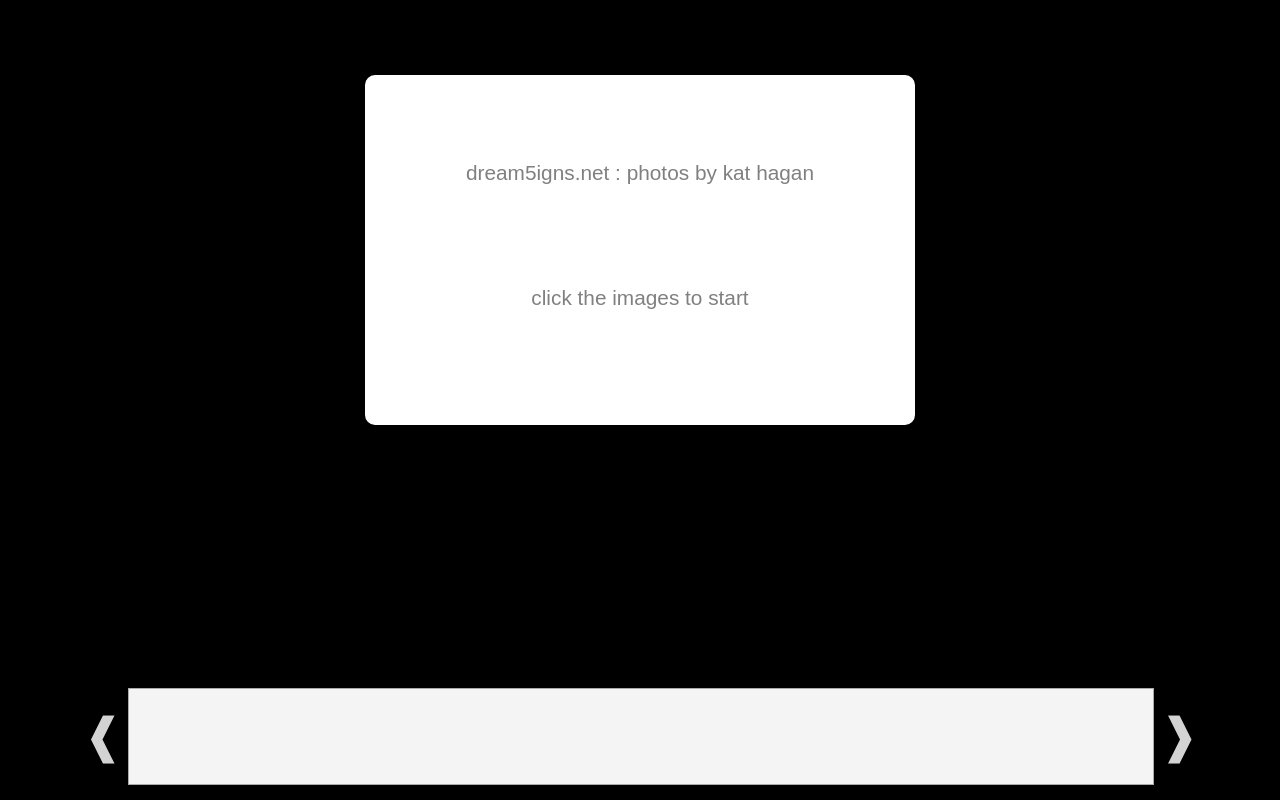
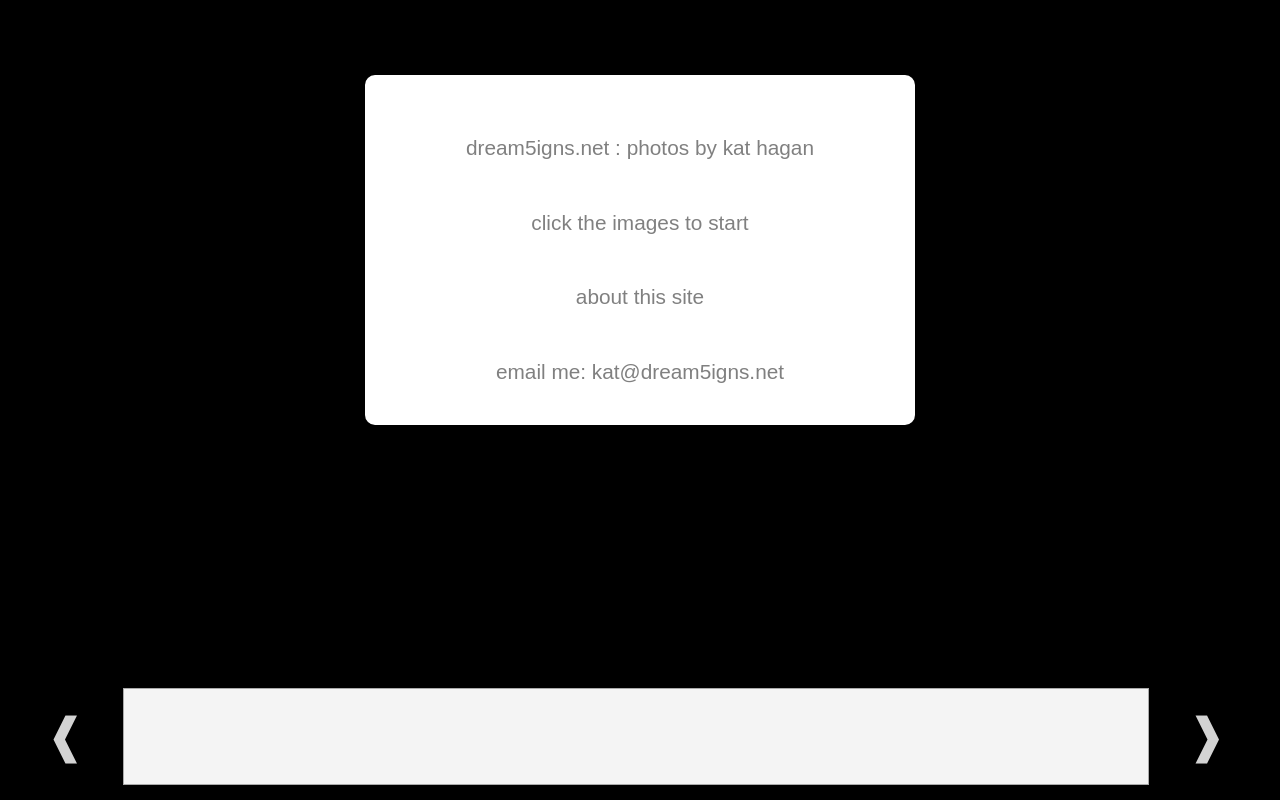
Before and after one commit to codebykat/dream5igns, a Django app: template gallery/templates/index.html in a window 1280 px wide. Run offline with Django 3.2, Linux system fonts and the light colour scheme; the template is opened without the code that fills it, so the values that code supplies are empty.

Commit message:
added description, link to Flickr

```diff
--- a/gallery/media/css/style.css
+++ b/gallery/media/css/style.css
@@ -12,6 +12,7 @@
 }
 
 div.photobox {
+  width: 80%;
   text-align: center;
   margin: 0 auto;
 }
@@ -26,6 +27,9 @@
   font-family: sans-serif;
   font-variant: small-caps;
   font-size: 1.1em;
+}
+
+div.photo-description {
 }
 
 div.blurb {
@@ -45,7 +49,7 @@
 }
 
 div.blurb p {
-  padding: 40px;
+  padding: 15px;
   font-size: 1.3em;
   font-family: sans-serif;
 }
--- a/gallery/media/js/gallery.js
+++ b/gallery/media/js/gallery.js
@@ -1,5 +1,6 @@
+/* gallery stuff */
 function setupGallery() {
-  var thumbs = $('div.thumbnail', $('.thumbs'));
+  var thumbs = $('div.thumbnail', $('#thumbs'));
   thumbs.each( function(i){
     $(this).click(toggleImage);
   });
@@ -7,7 +8,7 @@
   // size filmstrip to number of photos
   var numPhotos = thumbs.size();
   var width = thumbs.outerWidth(true);
-  $('.thumbs').width(numPhotos*width);
+  $('#thumbs').width(numPhotos*width);
 }
 
 function toggleImage() {
@@ -16,7 +17,9 @@
   $('div.photo:visible').hide();
   $('#'+photo_id).show();
 }
+jQuery(setupGallery());
 
+/* filmstrip scrolling */
 function scrollStrip(multiplier) {
   // multiplier -1 will scroll left, 1 will scroll right
 
@@ -28,10 +31,49 @@
 }
 
 function setupScroll() {
-  $('#navleft').click(function() {scrollStrip(-1);});
-  $('#navright').click(function() {scrollStrip(1);});
+  $('#scroll-left').click(function() {scrollStrip(-1);});
+  $('#scroll-right').click(function() {scrollStrip(1);});
+}
+jQuery(setupScroll());
+
+//$(document).ready(setupGallery());
+
+/* navigation */
+function prevPhoto() {
+  var current = $('div.photo:visible')[0];
+  console.info(current);
+  var prev = $('div.photo + #' + current.id);
+  console.info(prev);
+  $(current).hide();
+  $(prev).show();
+
+  //var parent = ($(this).parent('div.photo'))[0];
+  //$(parent).hide();
+  //$("div.photo + #" + parent.id).show();
 }
 
-jQuery(setupGallery());
-jQuery(setupScroll());
-//$(document).ready(setupGallery());
+function nextPhoto() {
+  var current = $('div.photo:visible')[0];
+  var next = $('#' + current.id + ' + div.photo');
+  $(current).hide();
+  $(next).show();
+}
+
+function setupLinks() {
+  $('#aboutlink').click(function() {
+    $('#intro').hide();
+    $('#about').show();
+  });
+
+  var images = $('div.photo img', $('#photobox'));
+  images.each( function(i) {
+    $(this).click(nextPhoto);
+  });
+
+  $('#photo-prev').click(function() {prevPhoto();});
+  $('#photo-next').click(function() {nextPhoto();});
+
+}
+
+
+jQuery(setupLinks());
--- a/gallery/templates/index.html
+++ b/gallery/templates/index.html
@@ -5,34 +5,39 @@
 {% endblock %}
 
 {% block content %}
-<div class="photobox">
+<div class="photobox" id="photobox">
+    <!--div class="nav" id="photo-prev"><span>❰</span></div-->
+
     <div class='photo blurb' id='intro'>
       <p>dream5igns.net : photos by kat hagan</p>
       <p>click the images to start</p>
-      <!--p>about this site</p-->
+      <p><span id="aboutlink" class="link">about this site</span></p>
+      <p>email me: kat@dream5igns.net</p>
     </div>
 
     <div class='photo blurb' id='about'>
       <p>dream5igns was built using Django, JQuery and the Flickr API.</p>
-      <p>code is available publically on github.</p>
+      <p>code is available on <a href="http://github.com/codebykat/dream5igns">github</a>.</p>
     </div>
 
   {% for photo in photos %}
     <div class='photo' id='photo-{{ photo.id }}'>
       <div class='photo-title'>{{ photo.title }}</div>
       <div class='photo-date'>{{ photo.datetaken }}</div>
-      <!--div class='photo-description'>{{ photo.description }}</div-->
-      <a href="{{ photo.url }}"
-        <img src="{{ photo.src }}"/>
-      </a>
+      <div class='photo-description'>{{ photo.description }}</div>
+      <div class='photo-link'>
+        <a href="{{ photo.url }}">view on Flickr</a>
+      </div>
+      <img src="{{ photo.src }}"/>
     </div>
   {% endfor %}
+  <!--div class="nav" id="photo-next"><span>❱</span></div-->
 </div>
 
 <div class="bottom">
-  <div class="nav" id="navleft"><span>❰</span></div>
+  <div class="nav" id="scroll-left"><span>❰</span></div>
   <div class="photostrip" id="photostrip">
-    <div class="thumbs">
+    <div class="thumbs" id="thumbs">
     {% for photo in photos %}
       <div class="thumbnail" id="thumbnail-{{ photo.id }}">
         <img src="{{ photo.thumbnail }}" />
@@ -40,7 +45,7 @@
     {% endfor %}
     </div>
   </div>
-  <div class="nav" id="navright"><span>❱</span></div>
+  <div class="nav" id="scroll-right"><span>❱</span></div>
 </div>
 
 {% endblock %}
```
Also changed, not shown: flickr/views.py (+21 -0 lines).
